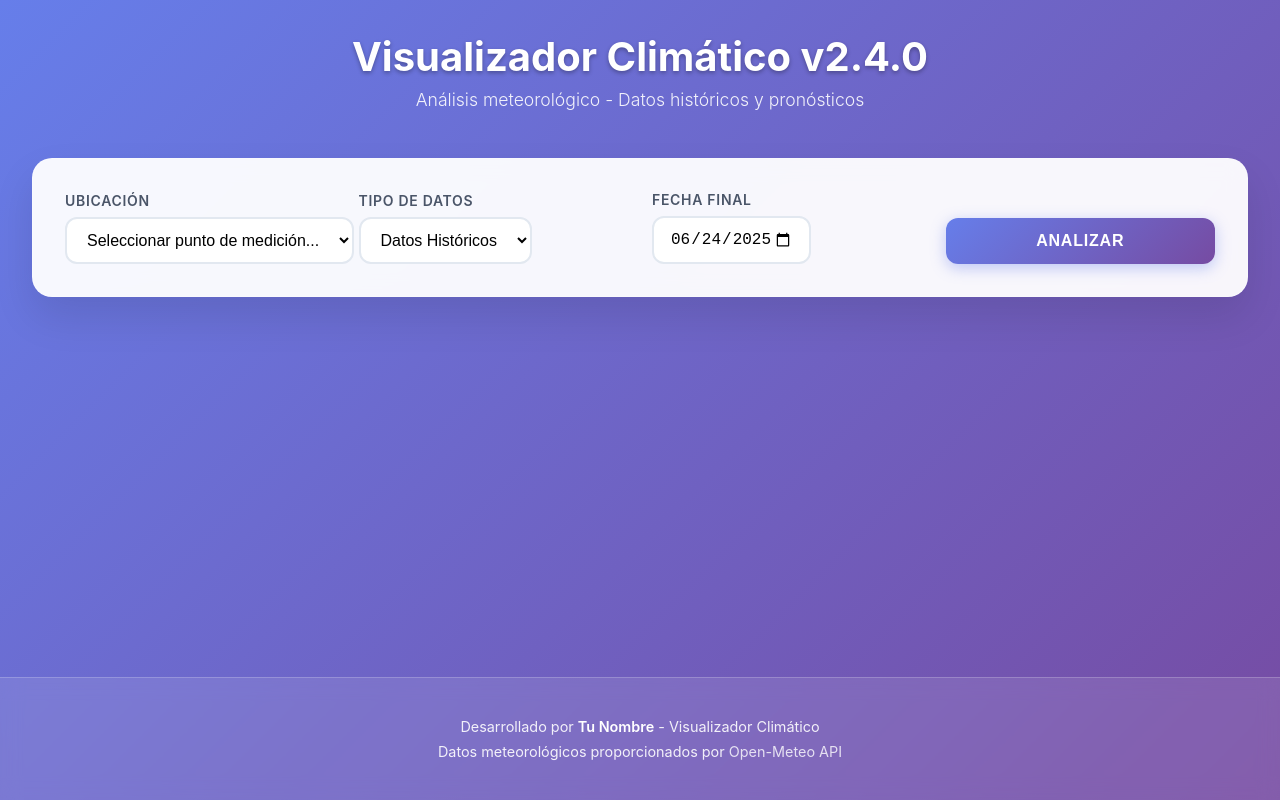
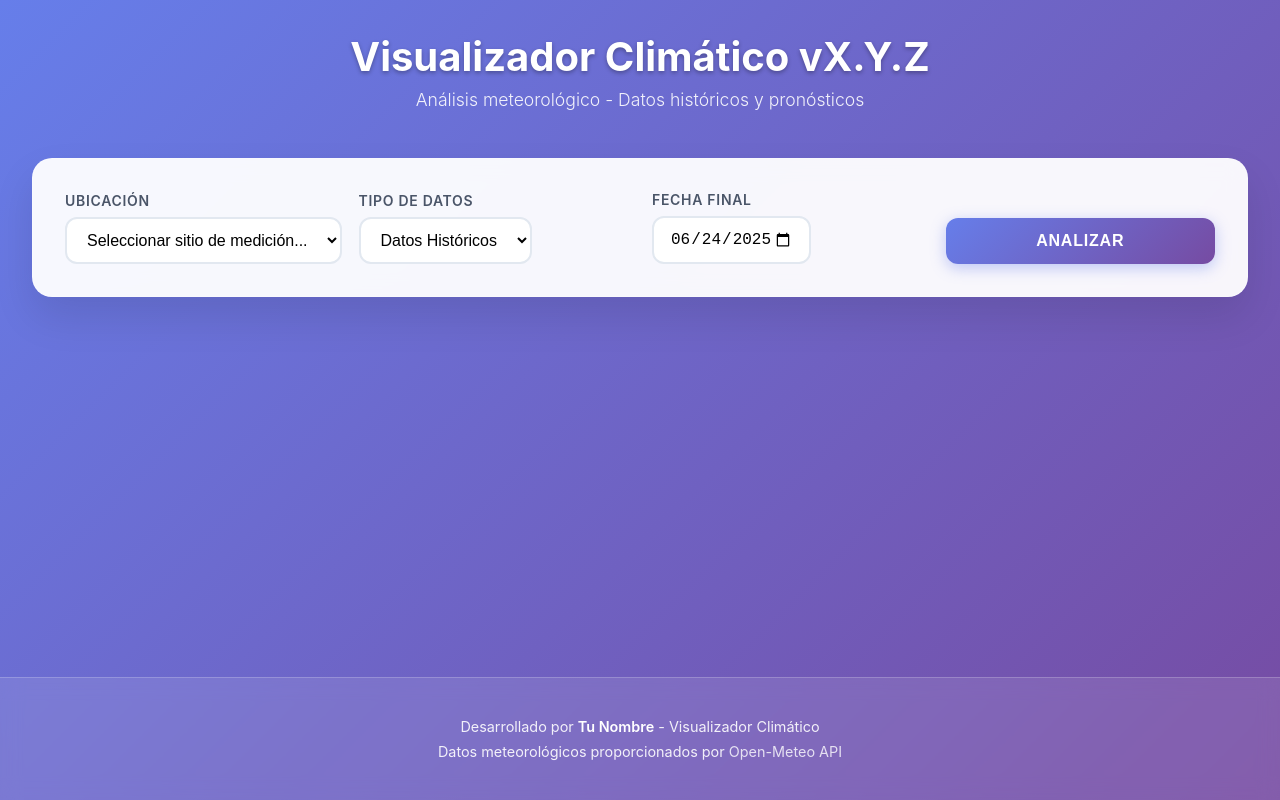
Before and after one commit to AlejZapat/z-meteo, a website: page src/index.html in a window 1280 px wide. Drawn offline with nearby package versions, Linux system fonts and the light colour scheme.

Commit message:
Fix: Title.

```diff
--- a/src/index.html
+++ b/src/index.html
@@ -11,7 +11,7 @@
 <body>
     <div class="main-container">
         <div class="header">
-            <h1>Visualizador Climático v2.4.0</h1>
+            <h1>Visualizador Climático vX.Y.Z</h1>
             <p>Análisis meteorológico - Datos históricos y pronósticos</p>
         </div>
 
@@ -21,7 +21,7 @@
                     <div class="form-group">
                         <label for="locationSelect">Ubicación</label>
                         <select id="locationSelect" required>
-                            <option value="">Seleccionar punto de medición...</option>
+                            <option value="">Seleccionar sitio de medición...</option>
                         </select>
                     </div>
 
```
Also changed, not shown: docs/index.html (+1 -1 lines).
